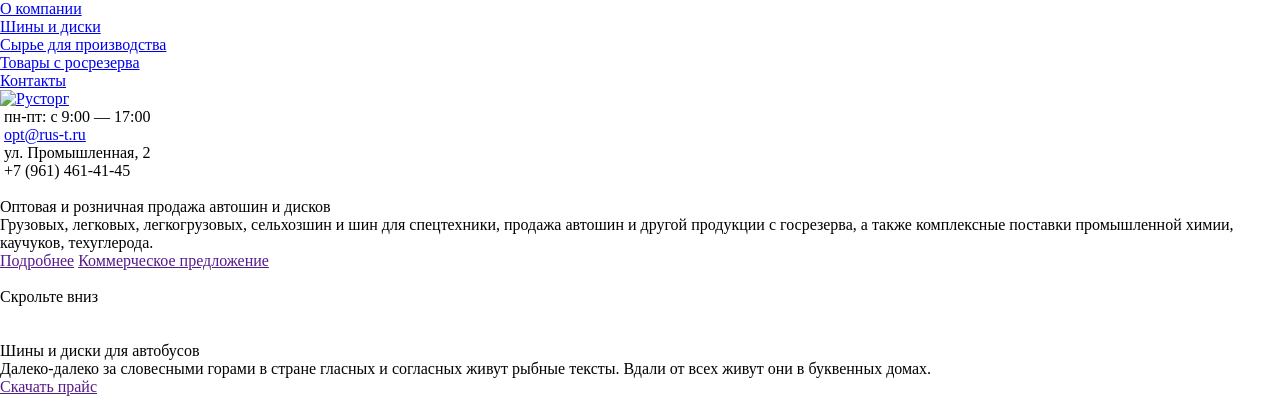
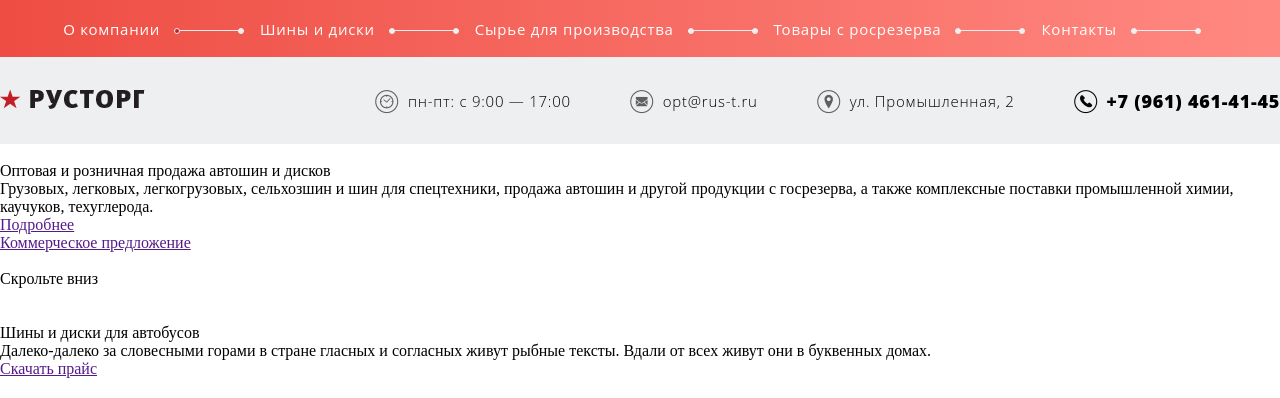
Before and after one commit to AnarAgaev/Rus-torg, a website: page src/index.html in a window 1280 px wide. Shown: the top 398 px of the page. Drawn offline with nearby package versions, Linux system fonts and the light colour scheme; files that its build step writes are made by us from their sources; files whose address does not match are found by name.

Commit message:
Navigation and Header

```diff
--- a/gulpfile.js
+++ b/gulpfile.js
@@ -12,6 +12,7 @@ const browserSync = require('browser-sync').create()
 // GULP TASKS
 gulp.task('less', function () {
     return gulp.src([
+      'src/less/template.less',
       'src/less/main.less',
       'src/less/media.less'
     ])
--- a/src/index.html
+++ b/src/index.html
@@ -24,34 +24,47 @@
 </head>
 <body>
     <nav>
-        <div class="container">
-            <ul class="nav__items">
-                <li class="nav__item"><a href="#">О компании</a></li>
-                <li class="nav__item"><a href="#">Шины и диски</a></li>
-                <li class="nav__item"><a href="#">Сырье для производства</a></li>
-                <li class="nav__item"><a href="#">Товары с росрезерва</a></li>
-                <li class="nav__item"><a href="#">Контакты</a></li>
-            </ul>
-        </div>
+        <ul class="nav__items">
+            <li class="nav__item">
+                <a href="#" class="active">О компании</a>
+                <span class="line"></span>
+            </li>
+            <li class="nav__item">
+                <a href="#">Шины и диски</a>
+                <span class="line"></span>
+            </li>
+            <li class="nav__item">
+                <a href="#">Сырье для производства</a>
+                <span class="line"></span>
+            </li>
+            <li class="nav__item">
+                <a href="#">Товары с росрезерва</a>
+                <span class="line"></span>
+            </li>
+            <li class="nav__item">
+                <a href="#">Контакты</a>
+                <span class="line"></span>
+            </li>
+        </ul>
     </nav>
     <header>
         <div class="container">
-            <a href="#" class="header_logo"><img src="" alt="Русторг"></a>
+            <a href="#" class="header_logo"><img src="/images/header-logo.png" alt="Русторг"></a>
             <ul class="header-contacts">
                 <li class="header-contacts__item operation-mode">
-                    <img src="" alt="" class="item-icon">
+                    <img src="/images/header-clock.png" alt="Рабочее веремя Пн-Пт: c 9:00 — 17:00" class="item-icon">
                     пн-пт: c 9:00 — 17:00
                 </li>
                 <li class="header-contacts__item mail-to">
-                    <img src="" alt="" class="item-icon">
+                    <img src="/images/header-post.png" alt="Наша почта: opt@rus-t.ru" class="item-icon">
                     <a href="mailto:opt@rus-t.ru">opt@rus-t.ru</a>
                 </li>
                 <li class="header-contacts__item addres">
-                    <img src="" alt="" class="item-icon">
+                    <img src="/images/header-location.png" alt="Наш адрес: ул. Промышленная, 2" class="item-icon">
                      ул. Промышленная, 2
                 </li>
                 <li class="header-contacts__item phone">
-                    <img src="" alt="" class="item-icon">
+                    <img src="/images/header-phone.png" alt="Наш телефон: +7 (961) 461-41-45" class="item-icon">
                     +7 (961) 461-41-45
                 </li>
             </ul>
--- a/src/less/main.less
+++ b/src/less/main.less
@@ -0,0 +1,107 @@
+// Main Navigation -- Start
+nav {
+    background-color: #ee4d43;
+    background-image: linear-gradient(to left, #ff8982 0%, #ee4d43 100%);
+    .nav__items {
+    height: 57px;
+    display: flex;
+    align-items: center;
+    justify-content: center;
+    .nav__item {
+        position: relative;
+    }
+    a {
+        font: 400 15px 'Open Sans', sans-serif;
+        color: #fffefe;
+        font-size: 15px;
+        font-weight: 400;
+        letter-spacing: 0.75px;
+        text-decoration: none;
+        float: left;
+        margin-right: 100px;
+        &.active + .line::before {
+            background-color: #c32026;
+        }
+        @media (min-width: 1200px) {
+            &:hover + .line {
+                transform: translateX(-6px);
+                width: 6px;
+                right: 80px;
+            }
+        }
+    }
+    .line {
+        width: 70px;
+        height: 1px;
+        background-color: #eeeff1;
+        display: inline-block;
+        position: absolute;
+        right: 16px;
+        top: 11px;
+        transition: all .3s;
+        &::before,
+        &::after {
+            content: '';
+            width: 6px;
+            height: 6px;
+            background-color: #eeeff1;
+            display: block;
+            position: absolute;
+            border: 1px solid #eeeff1;
+            border-radius: 50%;
+            top: -2px;
+        }
+        &::before {
+            left: 0;
+            z-index: 1;
+        }
+        &::after {
+            right: 0;
+            z-index: 0;
+        }
+    }
+}
+}
+// Main Navigation -- End
+
+
+// Header -- Start
+header {
+    background-color: #eeeff1;
+    .container {
+        display: flex;
+        justify-content: space-between;
+        align-items: center;
+        margin-top: 30px;
+        margin-bottom: 30px;
+        &::before,
+        &::after {
+            display: none;
+        }
+    }
+    .header-contacts {
+        &__item {
+            display: inline-flex;
+            align-items: center;
+            font: 300 15px 'Open Sans', sans-serif;
+            color: #000000;
+            letter-spacing: 0.75px;
+            margin-left: 55px;
+            img {
+                margin-right: 9px;
+                margin-top: 2px;
+            }
+            a {
+                color: inherit;
+                text-decoration: none;
+                display: inline-block;
+            }
+        }
+        .phone {
+            font-weight: 800;
+            font-size: 18px;
+        }
+    }
+}
+
+// Header -- End
--- a/src/less/reset.less
+++ b/src/less/reset.less
@@ -74,3 +74,10 @@ input,
 textarea {
 	outline: 0 !important;
 }
+
+*::before,
+*::after {
+	content: '';
+	display: table;
+	clear: both;
+}
--- /dev/null
+++ b/src/less/template.less
@@ -0,0 +1,9 @@
+// INCLUDING FONTS
+@import url('https://fonts.googleapis.com/css?family=Open+Sans:300,400,600,700,800&subset=cyrillic');
+
+.container {
+    width: 1260px;
+    padding: 0 15px;
+    margin: 0 auto;
+    position: relative;
+}
```
Also changed, not shown: src/img/header-clock.png (added), src/img/header-location.png (added), src/img/header-logo.png (added), src/img/header-phone.png (added), src/img/header-post.png (added).
